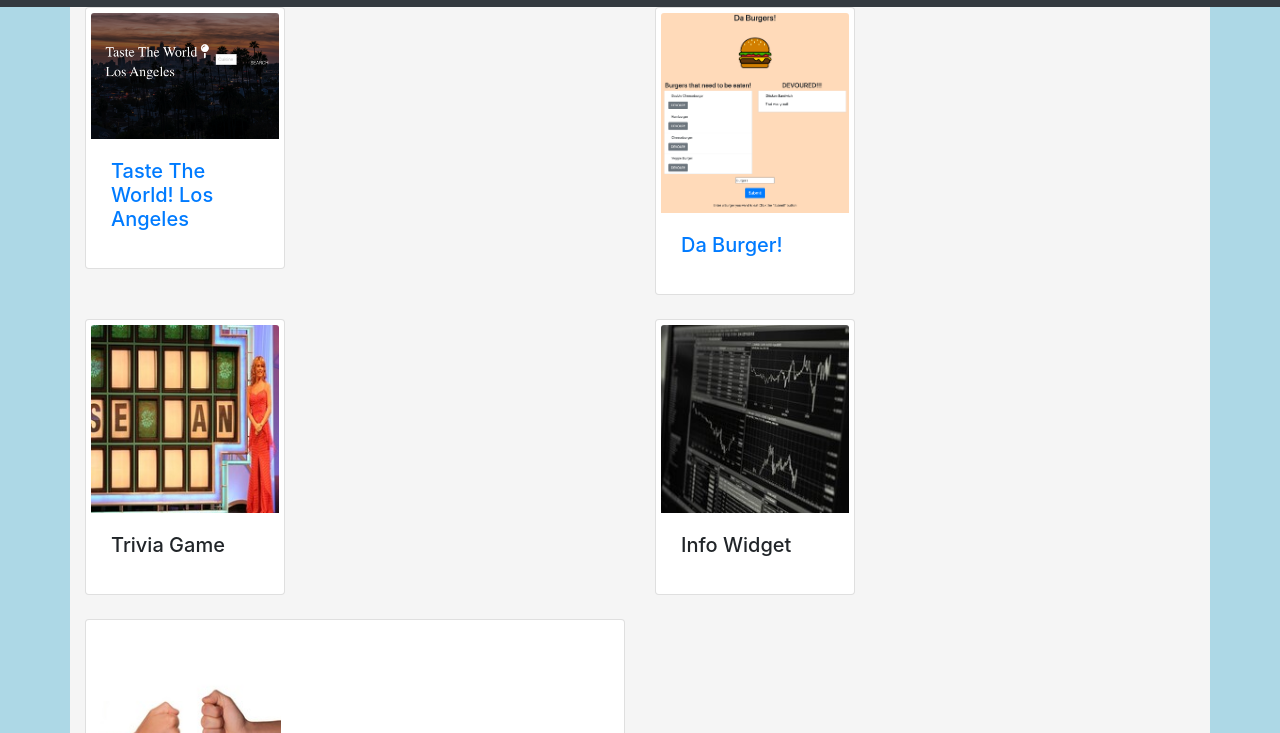
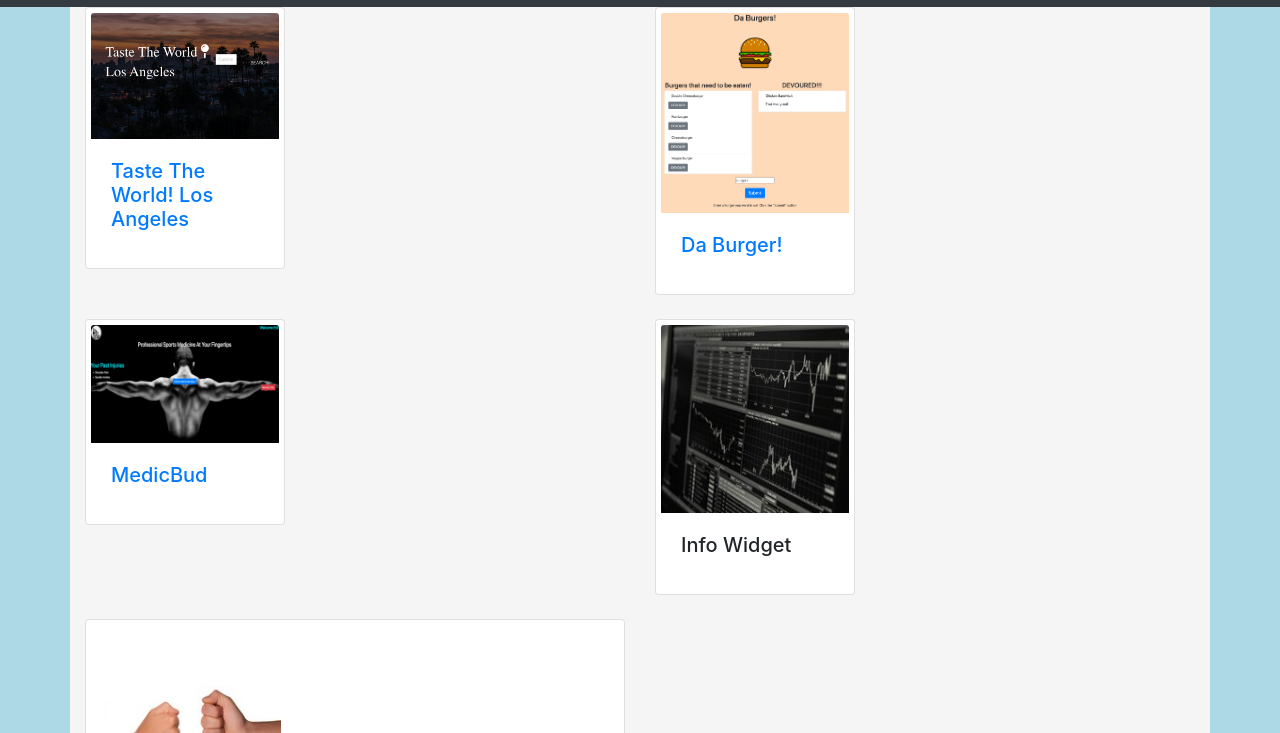
Before and after one commit to egome019/aboutMe-1, a plain HTML site: page portfolio.html in a window 1280 px wide. Shown: the part 67-800 px from the top of the page. Drawn offline with nearby package versions, Linux system fonts and the light colour scheme.

Commit message:
added project2 to portfolio

```diff
--- a/portfolio.html
+++ b/portfolio.html
@@ -49,9 +49,9 @@
                 </div>
                 <div class="col mb-4">
                   <div class="card img1">
-                    <img src="./images/trivia game.jpg" class="card-img-top" alt="Responsive A women standing in front of Jeopardy game board">
+                    <img src="./images/medicBud.png" class="card-img-top" alt="Responsive A women standing in front of Jeopardy game board">
                     <div class="card-body">
-                      <h5 class="card-title">Trivia Game</h5>
+                        <a href="https://murmuring-shore-74149.herokuapp.com/"><h5 class="card-title">MedicBud</h5></a>
                     </div>
                   </div>
                 </div>
```
Also changed, not shown: images/medicBud.png (added), 2 other files.
